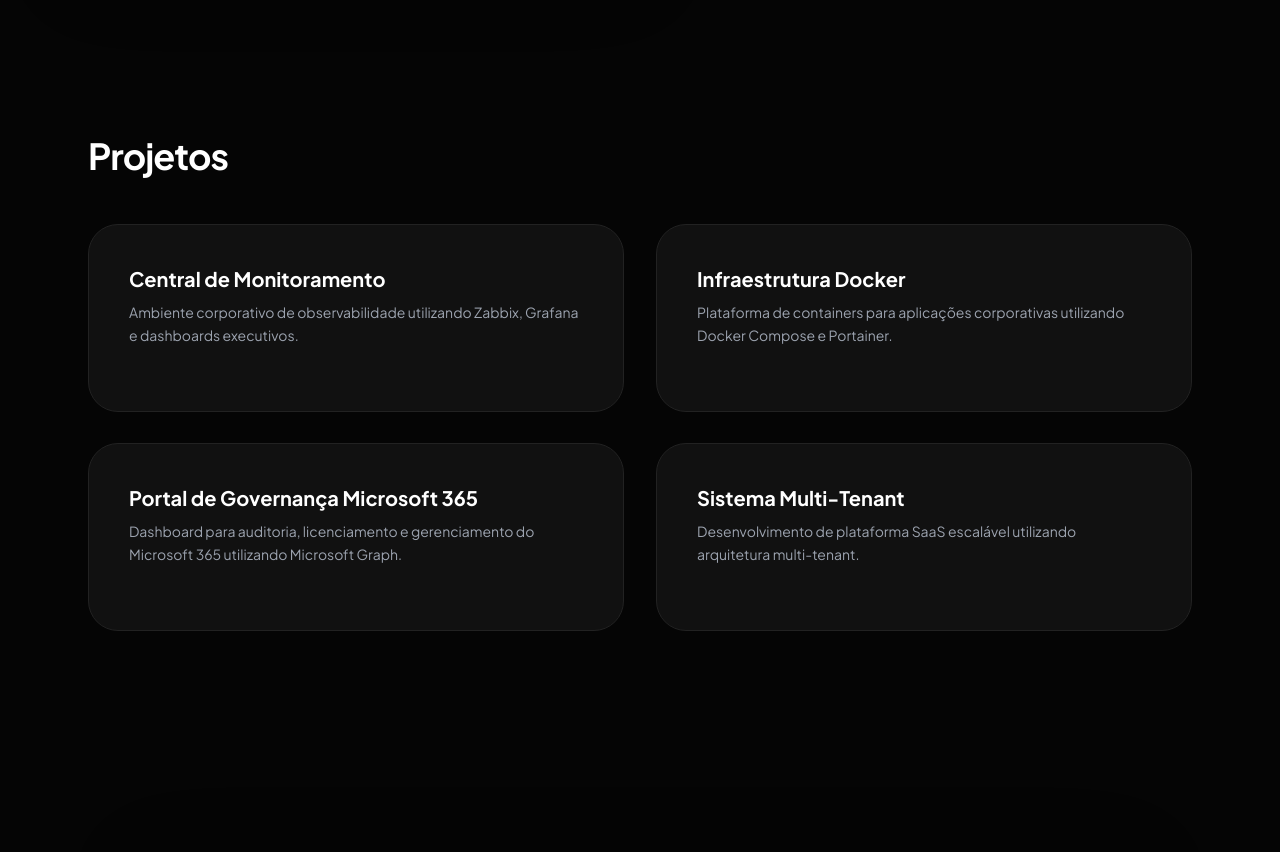
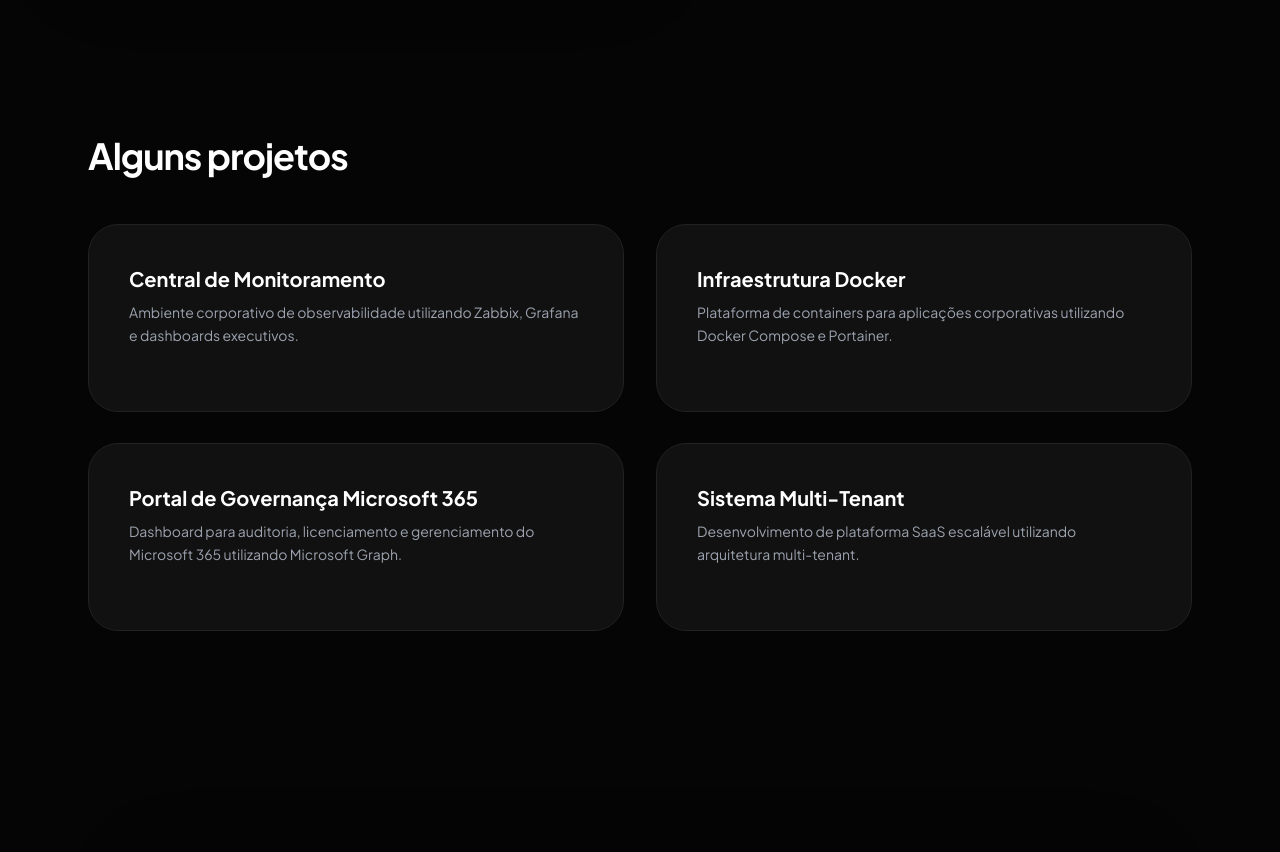
Before and after one commit to odraude2104/portfolio, a plain HTML site: page index.html in a window 1280 px wide. Shown: the part 2780-3632 px from the top of the page. Drawn offline with nearby package versions, Linux system fonts and the light colour scheme.

Commit message:
alterar titulo projetos

```diff
--- a/index.html
+++ b/index.html
@@ -107,7 +107,7 @@
 
     <!-- PROJETOS -->
     <section id="projetos" class="max-w-6xl mx-auto py-24 px-6">
-      <h2 class="text-4xl font-bold mb-12 text-white">Projetos</h2>
+      <h2 class="text-4xl font-bold mb-12 text-white">Alguns projetos</h2>
       <div id="lista-projetos" class="grid md:grid-cols-2 gap-8"></div>
     </section>
 
```
